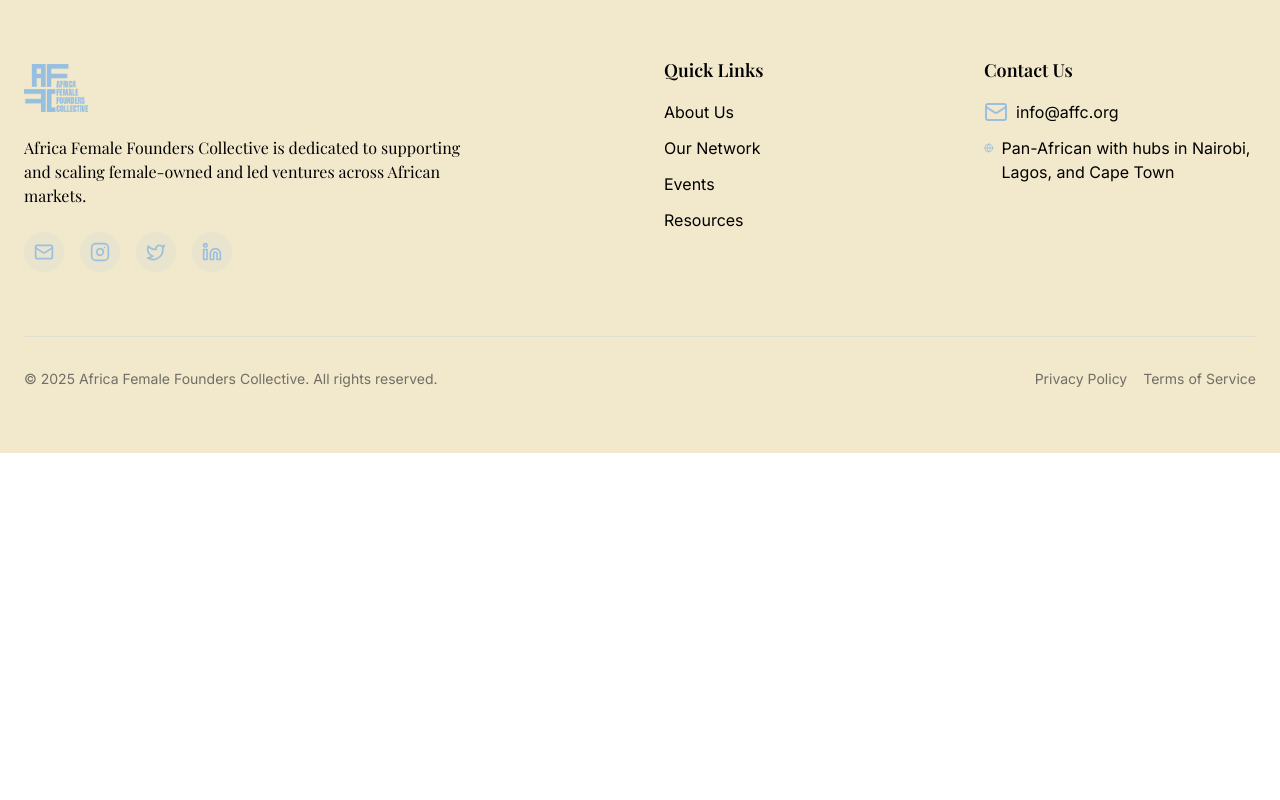
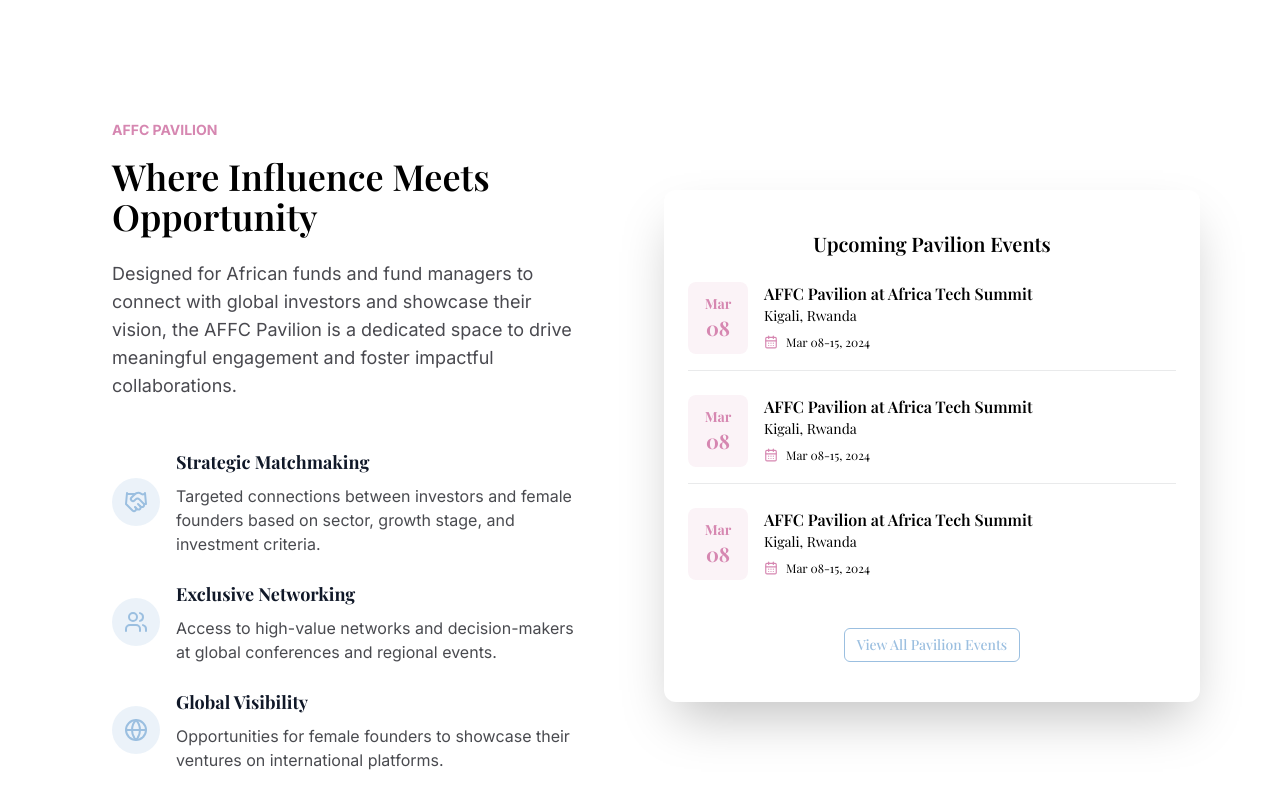
Before and after one commit to Affc25/electher-website, a Next.js app: page / in a window 1280 px wide. Shown: the part 5360-6160 px from the top of the page. Before the commit the page ends 5813 px from the top, so only its background shows below. Built offline with nearby package versions, Linux system fonts and the light colour scheme.

Commit message:
chore: updates

```diff
--- /dev/null
+++ b/components/secondary/Home/PavillonSection.tsx
@@ -0,0 +1,163 @@
+import React, { FC, useMemo } from 'react'
+import WorldIcon from "@/public/svg/world_icon.svg"
+import PeopleIcon from "@/public/svg/people_icon.svg"
+import HandShakeIcon from "@/public/svg/handshake_icon.svg"
+import CalendarIcon from "@/public/svg/calendar_icon.svg"
+import {formatDateRange, formatDate} from '@/helpers/formatDate'
+
+const eventData:EventItemPropsType[] = [
+  {
+    location: "Kigali, Rwanda",
+    endDate: new Date(2024, 2, 15).toString(),
+    startDate: new Date(2024, 2, 8).toString(),
+    title: "AFFC Pavilion at Africa Tech Summit",
+  },{
+    location: "Kigali, Rwanda",
+    endDate: new Date(2024, 2, 15).toString(),
+    startDate: new Date(2024, 2, 8).toString(),
+    title: "AFFC Pavilion at Africa Tech Summit",
+  },{
+    location: "Kigali, Rwanda",
+    endDate: new Date(2024, 2, 15).toString(),
+    startDate: new Date(2024, 2, 8).toString(),
+    title: "AFFC Pavilion at Africa Tech Summit",
+  }
+]
+
+const PavillonSection = () => {
+  return (
+    <section className="p-20 bg-affc-offwhite/40">
+      <div className="grid md:grid-cols-2 gap-12 items-center">
+        <PavilionFeatures/>
+        <PavillonEvent/>
+      </div>
+    </section>
+  )
+}
+
+
+const features = [
+  {
+    title: "Strategic Matchmaking",
+    description:
+      "Targeted connections between investors and female founders based on sector, growth stage, and investment criteria.",
+    icon: <HandShakeIcon className="size-6 text-affc-blue" />,
+  },
+  {
+    title: "Exclusive Networking",
+    description:
+      "Access to high-value networks and decision-makers at global conferences and regional events.",
+    icon: <PeopleIcon className="size-6 text-affc-blue" />,
+  },
+  {
+    title: "Global Visibility",
+    description:
+      "Opportunities for female founders to showcase their ventures on international platforms.",
+    icon: <WorldIcon className="size-6 text-affc-blue" />,
+  },
+];
+
+const PavilionFeatures: FC = () => {
+  return (
+    <div className="animate-fade-in-left max-w-5xl mx-auto py-12 px-4 sm:px-6 lg:px-8">
+      <div className="mb-12">
+        <h3 className="uppercase font-inter font-bold text-affc-pink text-sm mb-4">
+          AFFC Pavilion
+        </h3>
+        <h4 className="text-3xl md:text-4xl font-semibold mb-6">
+          Where Influence Meets Opportunity
+        </h4>
+        <p className="text-lg font-inter text-[#1b1c23cc]">
+          Designed for African funds and fund managers to connect with global investors
+          and showcase their vision, the AFFC Pavilion is a dedicated space to drive
+          meaningful engagement and foster impactful collaborations.
+        </p>
+      </div>
+      <div className="grid gap-6">
+        {features.map((feature, idx) => (
+          <div key={idx} className="flex items-center space-x-4">
+            <div className="p-3 w-fit h-fit rounded-full bg-affc-blue/20">
+              {feature.icon}
+            </div>
+            <div>
+              <h4 className="text-lg font-bold text-gray-900">{feature.title}</h4>
+              <p className="mt-2 text-muted-foreground font-inter text-[#1B1D23CC]">{feature.description}</p>
+            </div>
+          </div>
+        ))}
+      </div>
+    </div>
+  );
+}
+
+type EventItemPropsType = {
+  title: string,
+  endDate: string,
+  location: string,
+  startDate: string,
+}
+
+const EventItem:FC<EventItemPropsType & {lastItem: boolean}> = ({
+  title,
+  endDate,
+  lastItem,
+  location,
+  startDate
+}) =>{
+  const startDateObj = useMemo(()=>{
+    return formatDate(startDate)
+  },[startDate])
+
+  const dateRange = useMemo(()=>{
+    return formatDateRange(startDate, endDate)
+  },[startDate, endDate])
+  return (
+    <div className={`flex gap-4 pb-4 ${lastItem ? "" : "border-b"} border-affc-gray/10`}>
+      <div className="bg-affc-pink/10 p-3 rounded-lg text-affc-pink text-center min-w-[60px]">
+        <div className="text-sm font-bold">{startDateObj?.month}</div>
+        <div className="text-xl font-bold">{startDateObj?.day}</div>
+      </div>
+      <div>
+        <h5 className="font-semibold">{title}</h5>
+        <p className="text-sm text-foreground/70 mb-2">{location}</p>
+        <div className="flex items-center gap-2 text-xs">
+
+          <CalendarIcon className="text-affc-pink"/>
+          <span>{dateRange}</span>
+        </div>
+      </div>
+    </div>
+  )
+}
+
+const PavillonEvent = () => {
+  return (
+    <div className="bg-white rounded-xl shadow-2xl p-6 md:py-10 relative flex flex-col items-center z-10">
+      <h4 className="text-xl font-semibold mb-6 text-center">Upcoming Pavilion Events</h4>
+      <div className="space-y-6 w-full">
+        {/* Event 1 */}
+        {
+          eventData.map((event, index, arr) => (
+            <EventItem
+              {...event}
+              key={index}
+              lastItem={index === arr.length - 1}
+            />
+          ))
+        }
+
+
+
+      </div>
+      <button
+          className="inline-flex mt-8 items-center justify-center rounded-md font-medium transition-all duration-300 focus-visible:outline-none focus-visible:ring-2 focus-visible:ring-ring disabled:opacity-50 border border-affc-blue self-center text-affc-blue hover:bg-affc-blue/10 active:scale-[0.98] px-3 py-1.5 text-sm w-fit"
+        >
+          View All Pavilion Events
+        </button>
+    </div>
+  );
+};
+
+
+
+export default PavillonSection
--- a/components/secondary/Home/index.ts
+++ b/components/secondary/Home/index.ts
@@ -3,5 +3,6 @@
 export { default as ReportsSection } from "./ReportsSection"
 export { default as MissionSection } from "./MissionSection"
 export { default as GallerySection } from "./GallerySection"
+export { default as PavillonSection } from "./PavillonSection"
 export { default as ResourcesSection } from "./ResourcesSection"
 export { default as AnalyticsSection } from "./AnalyticsSection"
--- /dev/null
+++ b/helpers/formatDate.tsx
@@ -0,0 +1,32 @@
+export const formatDate = (dateString: string) => {
+  const months = ["Jan", "Feb", "Mar", "Apr", "May", "Jun", "Jul", "Aug", "Sep", "Oct", "Nov", "Dec"];
+  const regex = /([A-Za-z]+)\s(\d{1,2})/;
+  const match = dateString.match(regex);
+
+  if (match) {
+    const month = months.indexOf(match[1]);
+    const day = match[2].padStart(2, "0");  // Ensure two digits for day
+    return { month: match[1], day };
+  }
+
+  return null; // Return null if no match found
+};
+
+export const formatDateRange = (startDateString: string, endDateString: string) => {
+  const months = ["Jan", "Feb", "Mar", "Apr", "May", "Jun", "Jul", "Aug", "Sep", "Oct", "Nov", "Dec"];
+  const endDate = new Date(endDateString);
+  const startDate = new Date(startDateString);
+  const startMonth = months[startDate.getMonth()];
+  const startDay = String(startDate.getDate()).padStart(2, '0');
+  const endMonth = months[endDate.getMonth()];
+  const endDay = String(endDate.getDate()).padStart(2, '0');
+  const year = startDate.getFullYear(); // Assuming start and end year are the same
+
+  // If the start and end months are the same, just use the range of days
+  if (startMonth === endMonth) {
+    return `${startMonth} ${startDay}-${endDay}, ${year}`;
+  } else {
+    // Otherwise, format month and year for both start and end dates
+    return `${startMonth} ${startDay}-${endMonth} ${endDay}, ${year}`;
+  }
+};
--- a/pages/index.tsx
+++ b/pages/index.tsx
@@ -1,4 +1,4 @@
-import { AnalyticsSection, CafeSection, GallerySection, Header, MissionSection, ReportsSection, ResourcesSection } from "@/components/secondary/Home";
+import { AnalyticsSection, CafeSection, GallerySection, Header, MissionSection, PavillonSection, ReportsSection, ResourcesSection } from "@/components/secondary/Home";
 
 export default function Home() {
   return (
@@ -10,6 +10,7 @@
       <ResourcesSection/>
       <ReportsSection/>
       <CafeSection/>
+      <PavillonSection/>
     </div>
   );
 }
```
Also changed, not shown: public/svg/calendar_icon.svg (added), public/svg/handshake_icon.svg (added).
